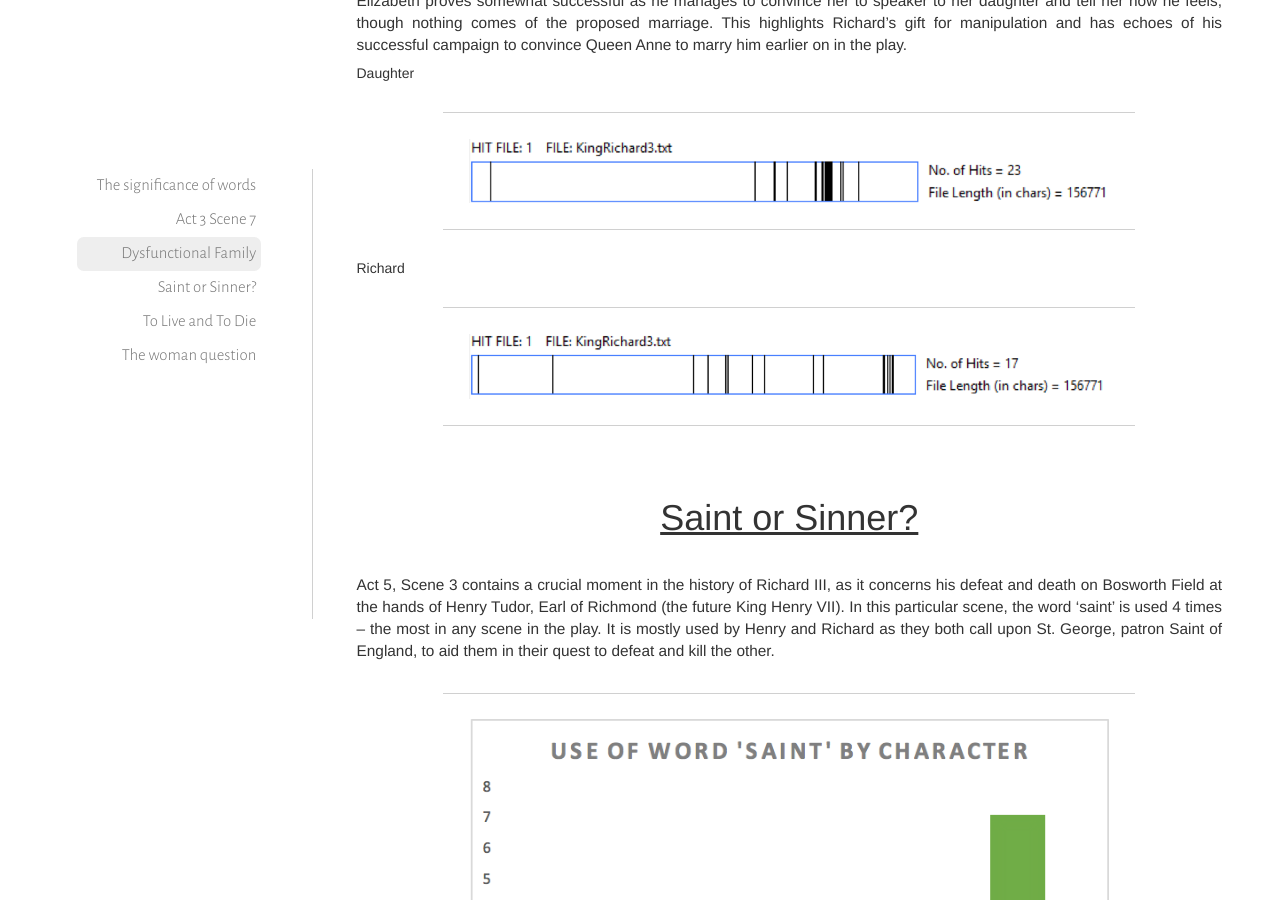
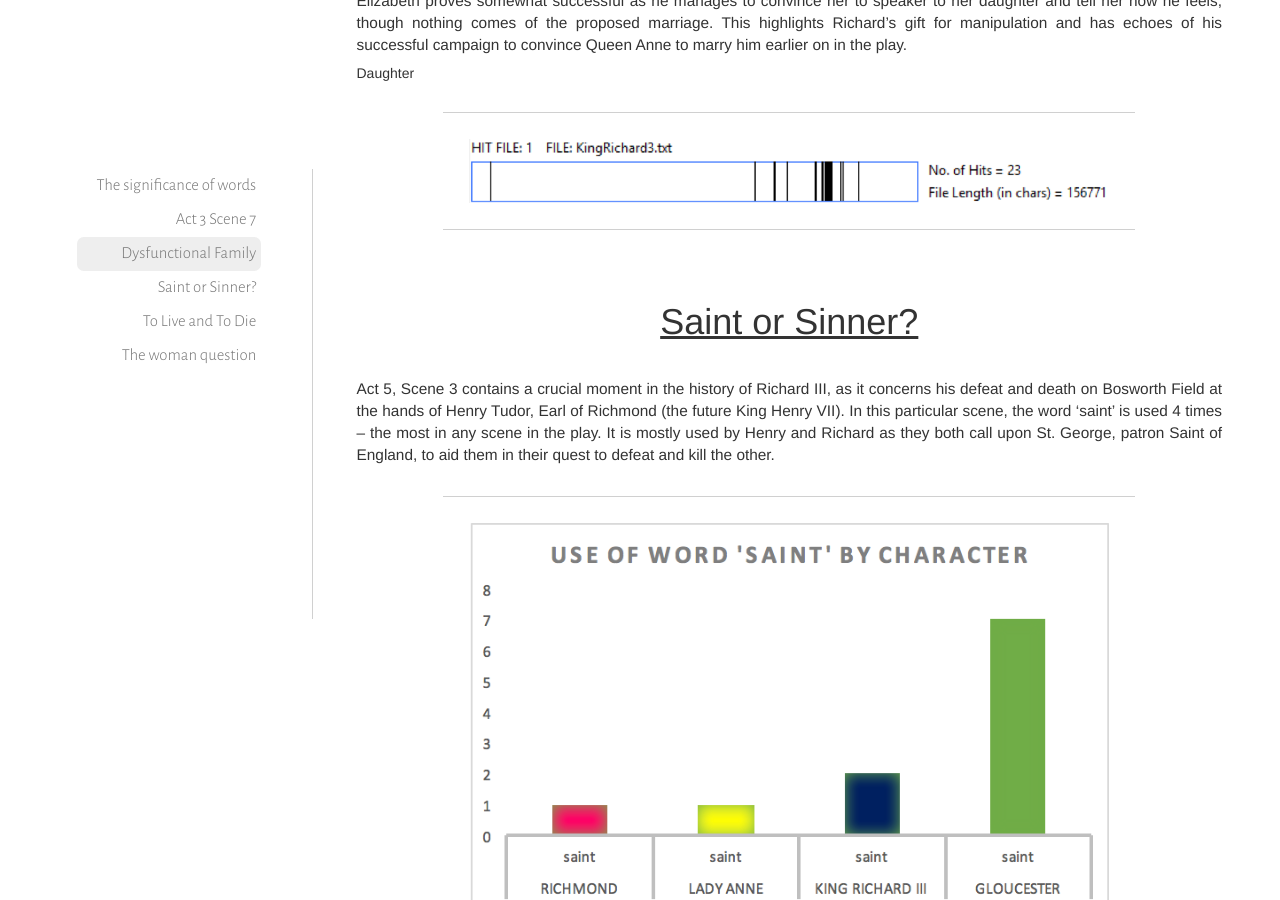
Before and after one commit to iahmed0/SU-LOSP.github.io, a Jekyll site: the page built from _analyses/richard_iii/index.md, in a window 1280 px wide and 900 px high, scrolled down 4494 px. Built offline with Jekyll 4.4.1, drawn with Linux system fonts in a browser that asks for light colours.

Commit message:
Sofia ordered to delete some content

```diff
--- a/_analyses/richard_iii/index.md
+++ b/_analyses/richard_iii/index.md
@@ -106,12 +106,6 @@ Richard’s questionable attitude towards his blood relatives also extends to hi
     <img alt="Daughter" src="daughter.png" />
 </figure>
 
-##### Richard
-
-<figure>
-    <img alt="Richard" src="richard.png" />
-</figure>
-
 # Saint or Sinner?
 
 Act 5, Scene 3 contains a crucial moment in the history of Richard III, as it concerns his defeat and death on Bosworth Field at the hands of Henry Tudor, Earl of Richmond (the future King Henry VII). In this particular scene, the word ‘saint’ is used 4 times – the most in any scene in the play. It is mostly used by Henry and Richard as they both call upon St. George, patron Saint of England, to aid them in their quest to defeat and kill the other.
```
Also changed, not shown: _analyses/richard_iii/richard.png (deleted).
